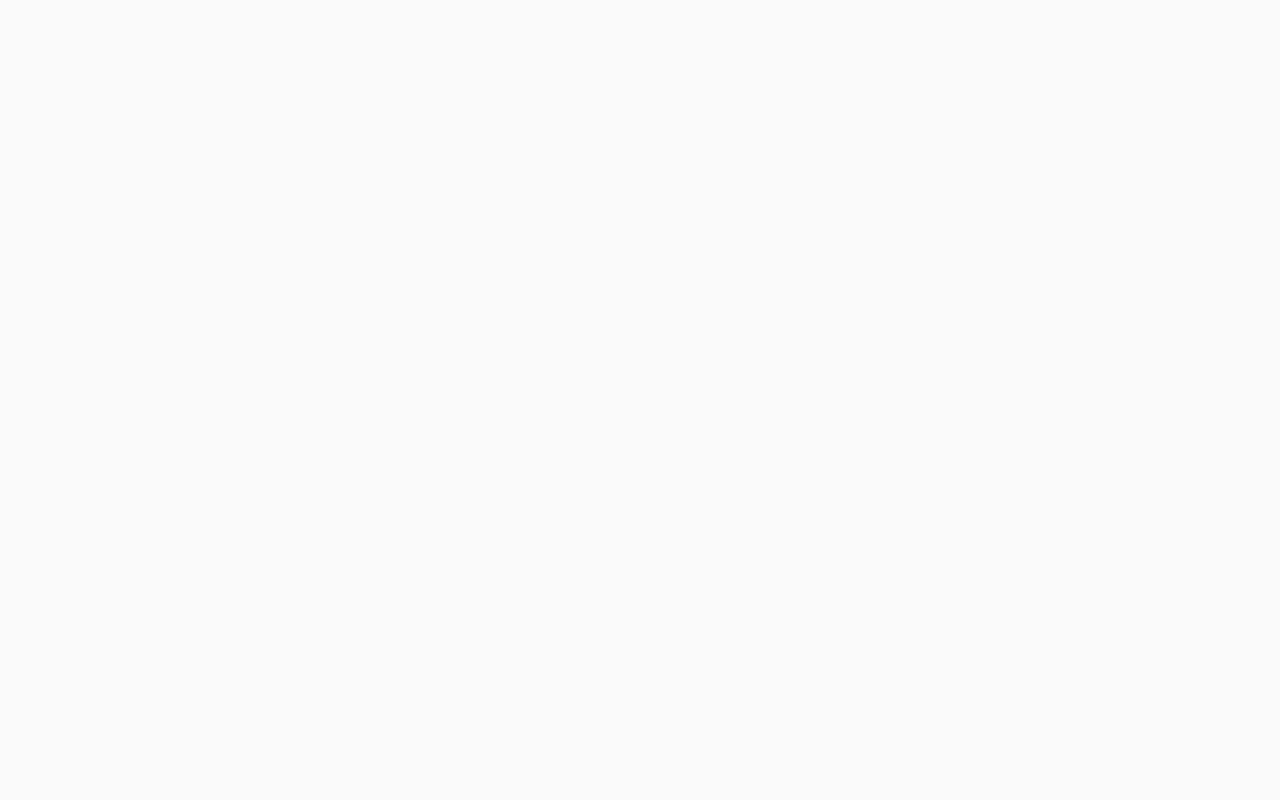
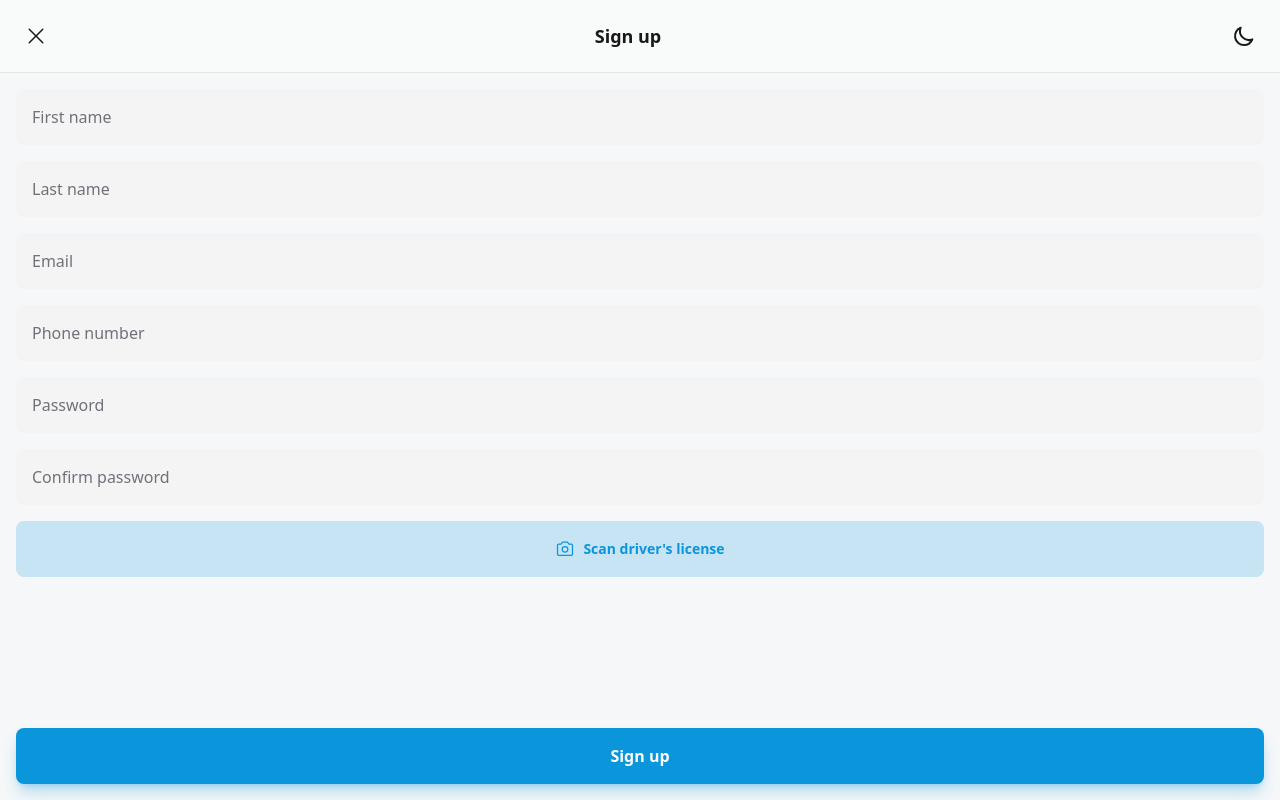
Before and after one commit to sdumancic/car-rental, an Angular app: page /register in a window 1280 px wide. Before the commit this address led to /. Built offline with nearby package versions, Linux system fonts and the light colour scheme.

Commit message:
added register

```diff
--- a/src/app/app.routes.ts
+++ b/src/app/app.routes.ts
@@ -13,5 +13,9 @@ export const routes: Routes = [
   {
     path: 'search',
     loadComponent: () => import('./car-search/car-search.component').then(m => m.CarSearchComponent)
+  },
+  {
+    path: 'register',
+    loadComponent: () => import('./register/register.component').then(m => m.RegisterComponent)
   }
 ];
--- /dev/null
+++ b/src/app/register/register.component.html
@@ -0,0 +1,95 @@
+<!-- Main container -->
+<div class="relative flex min-h-screen w-full flex-col justify-between overflow-x-hidden">
+  <div class="flex-grow">
+    <!-- Header -->
+    <header class="flex items-center justify-between bg-zinc-50/80 p-4 backdrop-blur-sm dark:bg-zinc-900/80 border-b border-zinc-200 dark:border-zinc-800">
+      <button class="flex h-10 w-10 items-center justify-center rounded-full hover:bg-zinc-100 dark:hover:bg-zinc-800" (click)="goBack()">
+        <svg class="h-6 w-6" fill="currentColor" viewBox="0 0 256 256" xmlns="http://www.w3.org/2000/svg">
+          <path d="M205.66,194.34a8,8,0,0,1-11.32,11.32L128,139.31,61.66,205.66a8,8,0,0,1-11.32-11.32L116.69,128,50.34,61.66A8,8,0,0,1,61.66,50.34L128,116.69l66.34-66.35a8,8,0,0,1,11.32,11.32L139.31,128Z"></path>
+        </svg>
+      </button>
+      <h1 class="flex-1 pr-6 text-center text-lg font-bold">Sign up</h1>
+      <button class="flex h-10 w-10 items-center justify-center rounded-full hover:bg-zinc-100 dark:hover:bg-zinc-800" (click)="toggleDarkMode()">
+        <svg *ngIf="!isDarkMode()" class="h-6 w-6" fill="none" viewBox="0 0 24 24" stroke="currentColor">
+          <path stroke-linecap="round" stroke-linejoin="round" stroke-width="2" d="M20.354 15.354A9 9 0 018.646 3.646 9.003 9.003 0 0012 21a9.003 9.003 0 008.354-5.646z" />
+        </svg>
+        <svg *ngIf="isDarkMode()" class="h-6 w-6" fill="none" viewBox="0 0 24 24" stroke="currentColor">
+          <path stroke-linecap="round" stroke-linejoin="round" stroke-width="2" d="M12 3v1m0 16v1m9-9h-1M4 12H3m15.364 6.364l-.707-.707M6.343 6.343l-.707-.707m12.728 0l-.707.707M6.343 17.657l-.707.707" />
+        </svg>
+      </button>
+    </header>
+
+    <!-- Main content -->
+    <main class="space-y-4 p-4">
+      <form class="space-y-4" (ngSubmit)="onSignUp()">
+        <input
+          class="w-full h-14 px-4 bg-zinc-100 dark:bg-zinc-700 text-zinc-900 dark:text-white rounded-lg placeholder-zinc-500 dark:placeholder-zinc-400 focus:outline-none focus:ring-2 focus:ring-primary"
+          [(ngModel)]="registerData.firstName"
+          name="firstName"
+          placeholder="First name"
+          type="text"
+          required
+        />
+        <input
+          class="w-full h-14 px-4 bg-zinc-100 dark:bg-zinc-700 text-zinc-900 dark:text-white rounded-lg placeholder-zinc-500 dark:placeholder-zinc-400 focus:outline-none focus:ring-2 focus:ring-primary"
+          [(ngModel)]="registerData.lastName"
+          name="lastName"
+          placeholder="Last name"
+          type="text"
+          required
+        />
+        <input
+          class="w-full h-14 px-4 bg-zinc-100 dark:bg-zinc-700 text-zinc-900 dark:text-white rounded-lg placeholder-zinc-500 dark:placeholder-zinc-400 focus:outline-none focus:ring-2 focus:ring-primary"
+          [(ngModel)]="registerData.email"
+          name="email"
+          placeholder="Email"
+          type="email"
+          required
+        />
+        <input
+          class="w-full h-14 px-4 bg-zinc-100 dark:bg-zinc-700 text-zinc-900 dark:text-white rounded-lg placeholder-zinc-500 dark:placeholder-zinc-400 focus:outline-none focus:ring-2 focus:ring-primary"
+          [(ngModel)]="registerData.phoneNumber"
+          name="phoneNumber"
+          placeholder="Phone number"
+          type="tel"
+          required
+        />
+        <input
+          class="w-full h-14 px-4 bg-zinc-100 dark:bg-zinc-700 text-zinc-900 dark:text-white rounded-lg placeholder-zinc-500 dark:placeholder-zinc-400 focus:outline-none focus:ring-2 focus:ring-primary"
+          [(ngModel)]="registerData.password"
+          name="password"
+          placeholder="Password"
+          type="password"
+          required
+        />
+        <input
+          class="w-full h-14 px-4 bg-zinc-100 dark:bg-zinc-700 text-zinc-900 dark:text-white rounded-lg placeholder-zinc-500 dark:placeholder-zinc-400 focus:outline-none focus:ring-2 focus:ring-primary"
+          [(ngModel)]="registerData.confirmPassword"
+          name="confirmPassword"
+          placeholder="Confirm password"
+          type="password"
+          required
+        />
+
+        <button
+          type="button"
+          (click)="onScanLicense()"
+          class="flex h-14 w-full items-center justify-center gap-2 rounded-lg bg-primary/20 px-4 text-sm font-bold text-primary dark:bg-primary/30">
+          <svg class="h-5 w-5" fill="currentColor" viewBox="0 0 256 256" xmlns="http://www.w3.org/2000/svg">
+            <path d="M208,56H180.28L166.65,35.56A8,8,0,0,0,160,32H96a8,8,0,0,0-6.65,3.56L75.71,56H48A24,24,0,0,0,24,80V192a24,24,0,0,0,24,24H208a24,24,0,0,0,24-24V80A24,24,0,0,0,208,56Zm8,136a8,8,0,0,1-8,8H48a8,8,0,0,1-8-8V80a8,8,0,0,1,8-8H80a8,8,0,0,0,6.66-3.56L100.28,48h55.43l13.63,20.44A8,8,0,0,0,176,72h32a8,8,0,0,1,8,8ZM128,88a44,44,0,1,0,44,44A44.05,44.05,0,0,0,128,88Zm0,72a28,28,0,1,1,28-28A28,28,0,0,1,128,160Z"></path>
+          </svg>
+          <span>Scan driver's license</span>
+        </button>
+      </form>
+    </main>
+  </div>
+
+  <!-- Footer with Sign up button -->
+  <div class="p-4">
+    <button
+      (click)="onSignUp()"
+      class="h-14 w-full rounded-lg bg-primary px-5 text-base font-bold text-white shadow-lg shadow-primary/30 hover:bg-primary/90 transition-colors">
+      Sign up
+    </button>
+  </div>
+</div>
--- /dev/null
+++ b/src/app/register/register.component.scss
@@ -0,0 +1,25 @@
+@tailwind components;
+
+@layer components {
+  // Custom form input styling - matching welcome component
+  .form-input {
+    @apply bg-zinc-100 dark:bg-zinc-700 border-0 text-zinc-900 dark:text-white;
+  }
+
+  .form-input::placeholder {
+    @apply text-zinc-500 dark:text-zinc-400;
+  }
+
+  .form-input:focus {
+    @apply outline-none ring-2 ring-primary shadow-none;
+  }
+
+  // Base layout styles
+  :host {
+    @apply block min-h-screen bg-background-light;
+  }
+
+  :host-context(.dark) {
+    @apply bg-background-dark;
+  }
+}
--- /dev/null
+++ b/src/app/register/register.component.ts
@@ -0,0 +1,61 @@
+import { Component, signal, computed } from '@angular/core';
+import { CommonModule } from '@angular/common';
+import { FormsModule } from '@angular/forms';
+import { Router } from '@angular/router';
+import { ThemeService } from '../services/theme.service';
+
+@Component({
+  selector: 'app-register',
+  standalone: true,
+  imports: [CommonModule, FormsModule],
+  templateUrl: './register.component.html',
+  styleUrls: ['./register.component.scss']
+})
+export class RegisterComponent {
+  registerData = {
+    firstName: '',
+    lastName: '',
+    email: '',
+    phoneNumber: '',
+    password: '',
+    confirmPassword: ''
+  };
+
+  // Create a computed signal for dark mode state
+  isDarkModeActive = computed(() => this.themeService.darkMode());
+
+  constructor(
+    public themeService: ThemeService,
+    private router: Router
+  ) {}
+
+  onSignUp() {
+    // Validate passwords match
+    if (this.registerData.password !== this.registerData.confirmPassword) {
+      console.error('Passwords do not match');
+      return;
+    }
+
+    console.log('Registering with data:', this.registerData);
+    // Implement registration logic here
+    // After successful registration, navigate to car search
+    // this.router.navigate(['/car-search']);
+  }
+
+  onScanLicense() {
+    console.log('Scanning driver\'s license...');
+    // Implement license scanning logic here
+  }
+
+  goBack() {
+    this.router.navigate(['/']);
+  }
+
+  toggleDarkMode() {
+    this.themeService.toggleDarkMode();
+  }
+
+  isDarkMode() {
+    return this.isDarkModeActive();
+  }
+}
--- a/src/app/welcome/welcome.component.ts
+++ b/src/app/welcome/welcome.component.ts
@@ -36,7 +36,8 @@ export class WelcomeComponent {
 
   onRegister() {
     console.log('Register clicked');
-    // Implement register logic here
+    // Navigate to register page
+    this.router.navigate(['/register']);
   }
 
   toggleDarkMode() {
```
